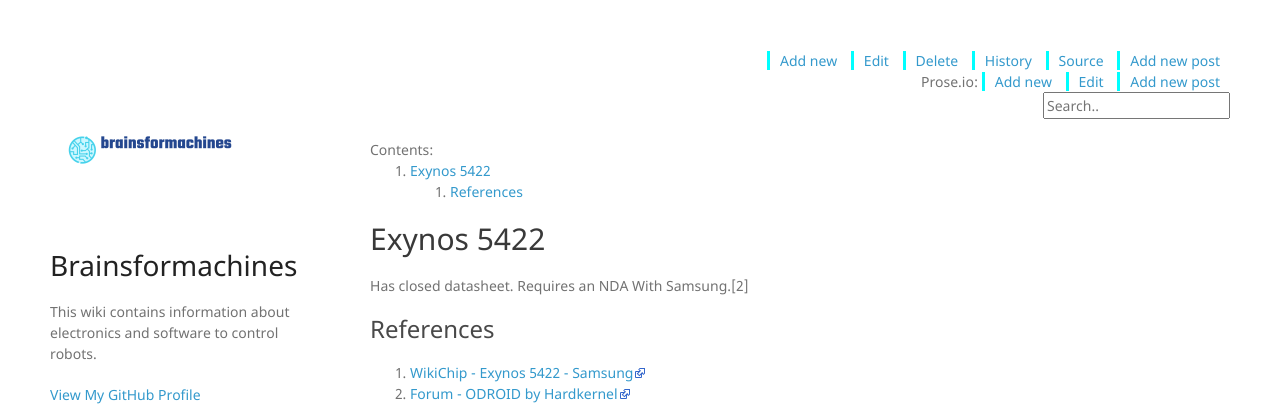
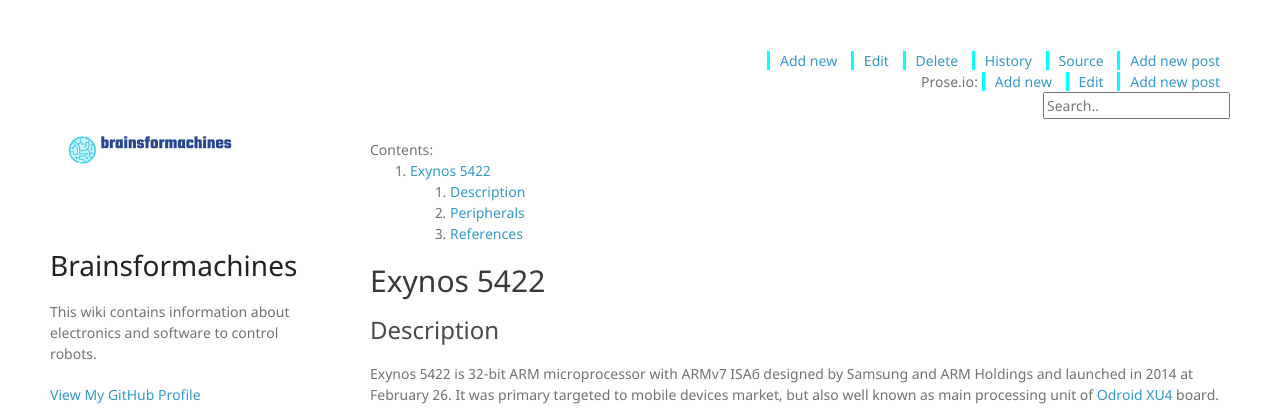
Before and after one commit to brainsformachines/brainsformachines.github.io, a Jekyll site: the page built from wiki/cpu/exynos_5422.md, in a window 1280 px wide. Shown: the top 408 px of the page. Built offline with Jekyll 4.4.1, drawn with Linux system fonts in a browser that asks for light colours; nearby versions of some CDN libraries; our own code applies the rules of GitHub Pages for plain Markdown files; some of the changed text lies outside the part shown.

Commit message:
Add exynos_5422 description

```diff
--- a/wiki/cpu/exynos_5422.md
+++ b/wiki/cpu/exynos_5422.md
@@ -4,9 +4,21 @@ redirect_from: "/cpu/exynos_5422"
 
 ## Exynos 5422
 
-Has closed datasheet. Requires an NDA With Samsung.[2]
+### Description
+
+Exynos 5422 is 32-bit ARM microprocessor with ARMv7 ISAб designed by Samsung and ARM Holdings and launched in 2014 at February 26. It was primary targeted to mobile devices market, but also well known as main processing unit of [Odroid XU4](odroid_xu4) board. Has 4 Cortex-A15 cores with a frequency 2.0GHz and 4 Cortex-A7 cores with a frequency of 1.4GHz, 8 cores total.
+
+The datasheet for Exynos 5422 is closed and requires an NDA With Samsung ([Discussion](https://forum.odroid.com/viewtopic.php?t=6621)).
+
+![Exynos 5422 Structure](https://www.researchgate.net/profile/Sandra-Catalan-5/publication/279633260/figure/fig2/AS:391718563270656@1470404391078/Exynos-5422-block-diagram.png)
+
+### Peripherals
+
+Exynos 5422 has integrated `Mali™-T628 MP6` GPU and supports display up to WQXGA (2560x1600).
 
 ### References
 
 1. [WikiChip - Exynos 5422 - Samsung ](https://en.wikichip.org/wiki/samsung/exynos/5422)
 2. [Forum - ODROID by Hardkernel](https://forum.odroid.com/viewtopic.php?t=6621)
+3. [Exynos 5422 block diagram](https://www.researchgate.net/figure/Exynos-5422-block-diagram_fig2_279633260)
+4. [Exynos 5 Octa 5422 Processor: Specs, Features \| Samsung Exynos](https://www.samsung.com/semiconductor/minisite/exynos/products/mobileprocessor/exynos-5-octa-5422/)
--- a/wiki/sbc/odroid_xu4.md
+++ b/wiki/sbc/odroid_xu4.md
@@ -10,7 +10,7 @@ redirect_from: "/sbc/odroid_xu4"
 
 #### Processor
 
-- CPU: **Exynos 5422**
+- CPU: [Exynos 5422](exynos_5422)
 - Architecture: **ARM**
 
 ![Exynos 5422 structure](https://wiki.odroid.com/lib/exe/fetch.php?w=900&tok=effd4c&media=https%3A%2F%2Fdn.odroid.com%2Fhomebackup%2F201506191222574523.png)
```
